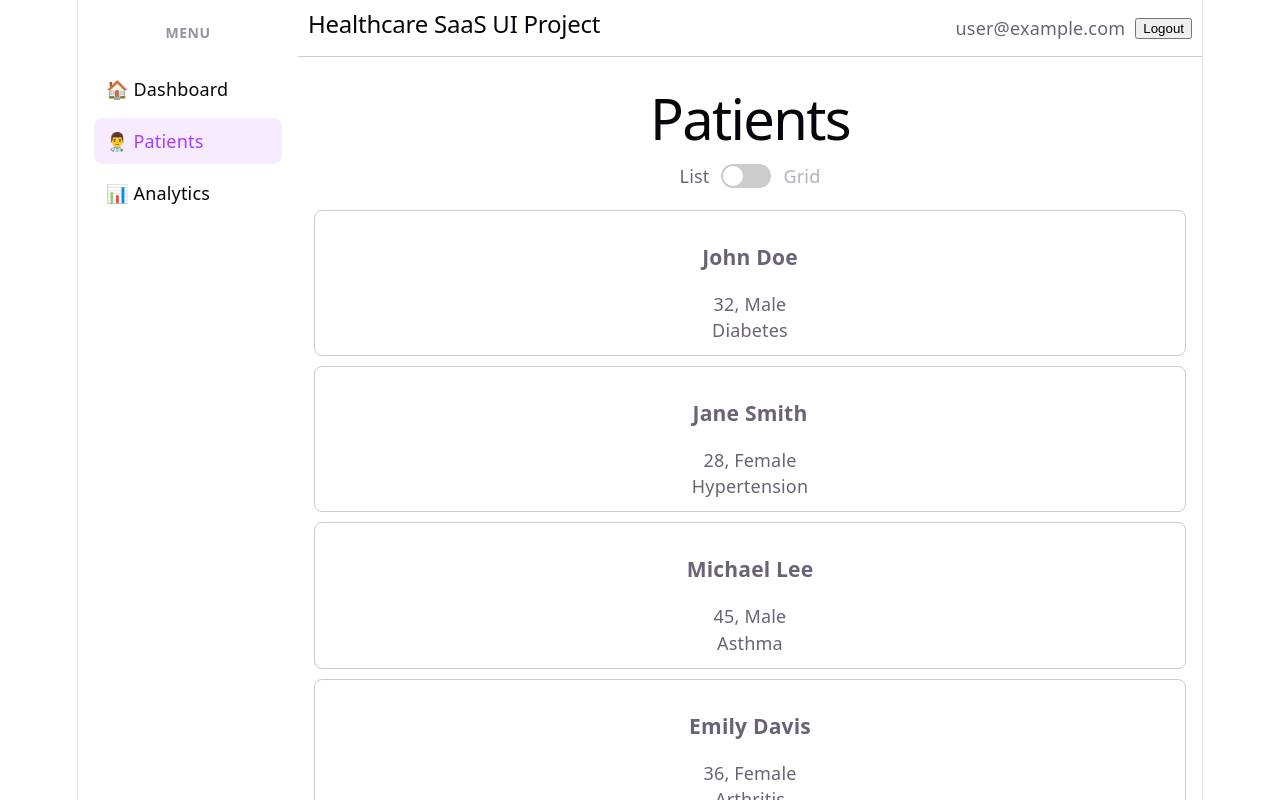
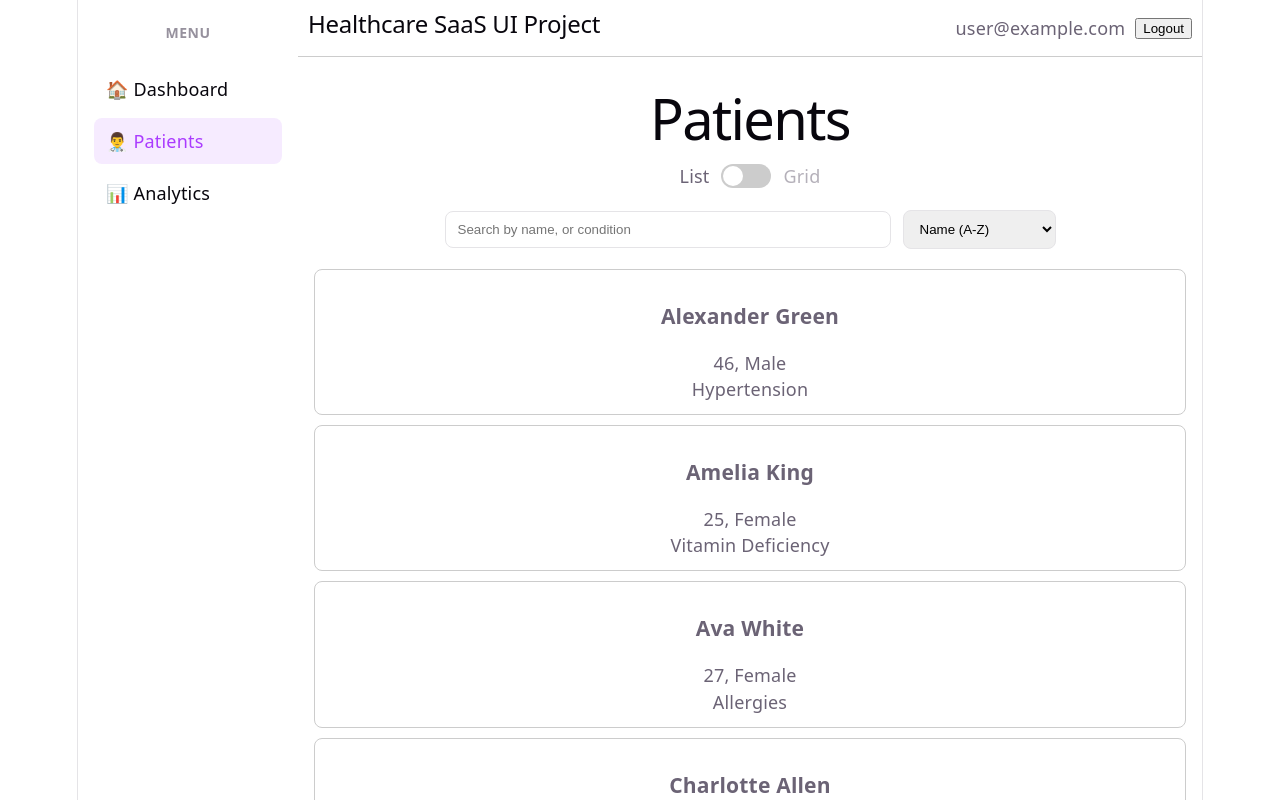
Before and after one commit to luz-vndra/healthcare-ui, a React (Vite) app: page /patients in a window 1280 px wide. Shown: the top 800 px of the page. Built offline with nearby package versions, Linux system fonts and the light colour scheme; no server answers; sample sign-in values are in the browser's storage.

Commit message:
added patient search and sort

```diff
--- a/src/pages/Patients.tsx
+++ b/src/pages/Patients.tsx
@@ -1,4 +1,4 @@
-import { useState } from "react";
+import { useMemo, useState } from "react";
 import { useNavigate } from "react-router-dom";
 
 import PatientList from "../features/patients/components/PatientList";
@@ -8,6 +8,10 @@ import { usePatients } from "../features/patients/state/PatientsContext";
 
 const Patients = () => {
   const [view, setView] = useState<"list" | "grid">("list");
+  const [searchQuery, setSearchQuery] = useState("");
+  const [sortBy, setSortBy] = useState<
+    "name-asc" | "name-desc" | "age-asc" | "age-desc"
+  >("name-asc");
   const navigate = useNavigate();
   const { patients, isLoading, error } = usePatients();
 
@@ -16,6 +20,36 @@ const Patients = () => {
   };
 
   const showError = Boolean(error);
+  const normalizedQuery = searchQuery.trim().toLowerCase();
+
+  const visiblePatients = useMemo(() => {
+    const filtered = patients.filter((patient) => {
+      if (normalizedQuery === "") return true;
+
+      return (
+        patient.name.toLowerCase().includes(normalizedQuery) ||
+        patient.condition.toLowerCase().includes(normalizedQuery)
+      );
+    });
+
+    const sorted = [...filtered];
+
+    sorted.sort((a, b) => {
+      switch (sortBy) {
+        case "name-desc":
+          return b.name.localeCompare(a.name);
+        case "age-asc":
+          return a.age - b.age;
+        case "age-desc":
+          return b.age - a.age;
+        case "name-asc":
+        default:
+          return a.name.localeCompare(b.name);
+      }
+    });
+
+    return sorted;
+  }, [patients, normalizedQuery, sortBy]);
 
   return (
     <div>
@@ -40,14 +74,71 @@ const Patients = () => {
         <span style={{ opacity: view === "grid" ? 1 : 0.5 }}>Grid</span>
       </div>
 
+      <div
+        style={{
+          display: "flex",
+          gap: "12px",
+          marginBottom: "20px",
+          alignItems: "center",
+          justifyContent: "center",
+          flexWrap: "wrap",
+        }}
+      >
+        <input
+          type="text"
+          value={searchQuery}
+          onChange={(event) => setSearchQuery(event.target.value)}
+          placeholder="Search by name, or condition"
+          aria-label="Search patients"
+          style={{
+            padding: "10px 12px",
+            borderRadius: "8px",
+            border: "1px solid var(--border)",
+            minWidth: "280px",
+            maxWidth: "420px",
+            width: "100%",
+          }}
+        />
+
+        <select
+          value={sortBy}
+          onChange={(event) =>
+            setSortBy(
+              event.target.value as
+                | "name-asc"
+                | "name-desc"
+                | "age-asc"
+                | "age-desc",
+            )
+          }
+          aria-label="Sort patients"
+          style={{
+            padding: "10px 12px",
+            borderRadius: "8px",
+            border: "1px solid var(--border)",
+          }}
+        >
+          <option value="name-asc">Name (A-Z)</option>
+          <option value="name-desc">Name (Z-A)</option>
+          <option value="age-asc">Age (Low to High)</option>
+          <option value="age-desc">Age (High to Low)</option>
+        </select>
+      </div>
+
       {isLoading ? <p>Loading patients...</p> : null}
       {showError ? <p>{error}</p> : null}
 
-      {isLoading === false && showError === false
-        ? view === "list"
-          ? <PatientList patients={patients} onSelect={handleSelect} />
-          : <PatientGrid patients={patients} onSelect={handleSelect} />
-        : null}
+      {isLoading === false && showError === false ? (
+        visiblePatients.length > 0 ? (
+          view === "list" ? (
+            <PatientList patients={visiblePatients} onSelect={handleSelect} />
+          ) : (
+            <PatientGrid patients={visiblePatients} onSelect={handleSelect} />
+          )
+        ) : (
+          <p>No patients match your search.</p>
+        )
+      ) : null}
     </div>
   );
 };
```
